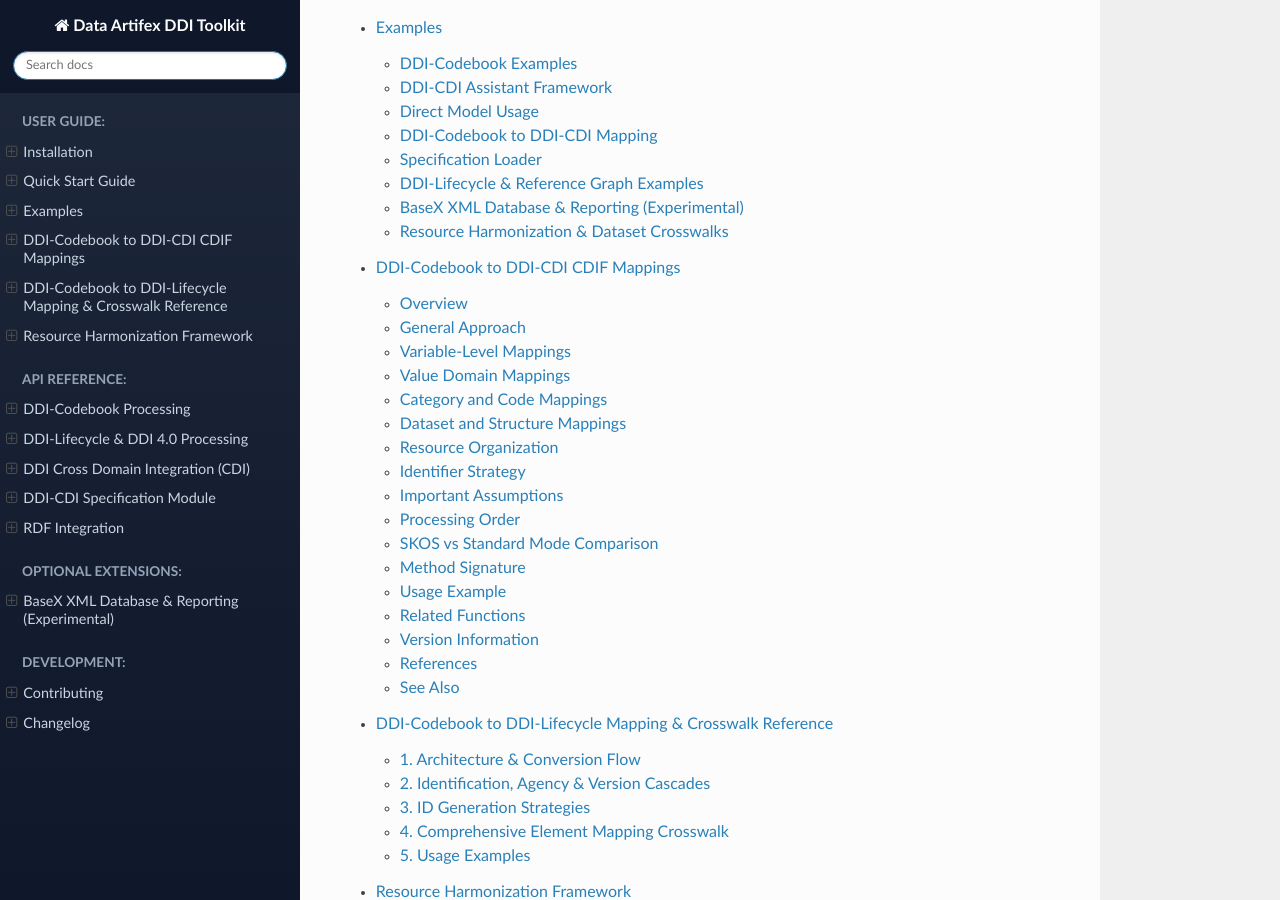
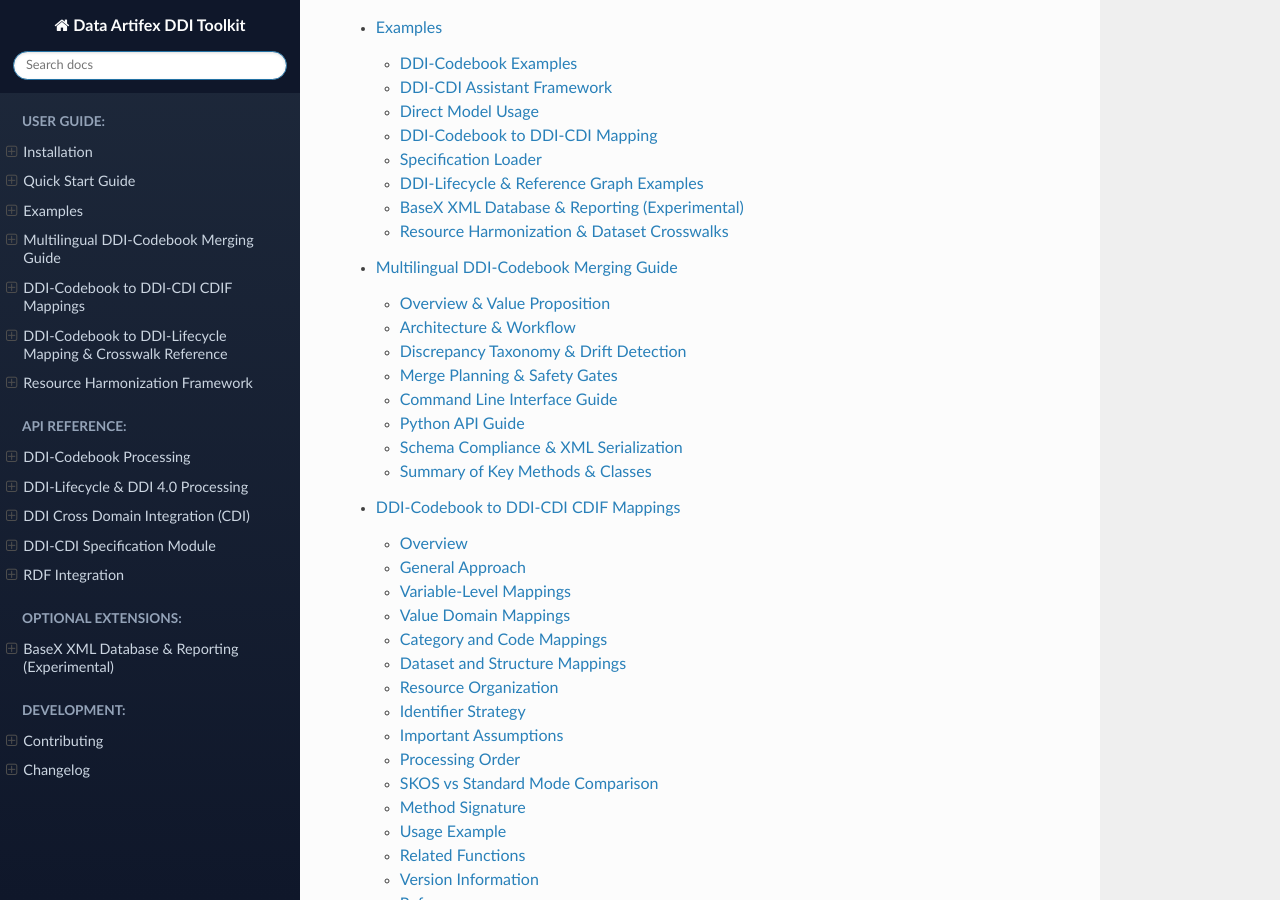
Before and after one commit to DataArtifex/ddi-toolkit, a Sphinx documentation site: the page built from docs/source/index.rst, in a window 1280 px wide and 900 px high, scrolled down 4058 px. Built offline with Sphinx 7.4.7 and the Read the Docs theme 3.1.0, drawn with Linux system fonts in a browser that asks for light colours; some of the changed lines change nothing that is shown.

Commit message:
docs: add multilingual DDI-Codebook merging guide and update documentation index

```diff
--- /dev/null
+++ b/docs/source/codebook_i18n_merge.rst
@@ -0,0 +1,289 @@
+Multilingual DDI-Codebook Merging Guide
+=========================================
+
+The ``dartfx.ddi.ddicodebook.i18n`` module provides a robust, two-stage engine for assessing, planning, and merging multilingual DDI-Codebook 2.6 documents.
+
+When survey data is documented across multiple languages (for example, a study documented in both English and Finnish, Spanish, or French), data producers often maintain two separate DDI-Codebook XML files: a **canonical baseline** document and a **translated** document. Reconciling these into a single, compliant bilingual DDI-Codebook file requires strict governance to ensure that text translations are correctly injected while preventing unintentional schema divergence or silent data drift.
+
+.. contents:: Table of Contents
+   :local:
+   :depth: 2
+
+Overview & Value Proposition
+----------------------------
+
+International survey programs and multilingual statistical agencies frequently encounter challenges when managing translated documentation:
+
+* **Incomplete Translations**: Translated files may omit labels, interviewer instructions, or category definitions present in the canonical version.
+* **Unmatched Translated Content**: Translated files may contain legacy variables or extra elements not found in the canonical survey instrument.
+* **Silent Data Drift**: A translated file may appear to be a simple linguistic translation, but may accidentally contain differing summary statistics (mean, min, max, valid cases), altered category frequency distributions, or modified missing value definitions.
+* **DDI-Codebook Schema Rules**: DDI-Codebook 2.6 uses specific mechanisms for multilingual metadata—such as tagging elements with ``xml:lang`` attributes, mapping secondary study titles to ``<parTitl xml:lang="...">``, and enforcing strict XML sequence ordering.
+
+To address these challenges, the DDI Toolkit implements a **two-stage architecture**:
+
+1. **Stage 1 (Assessment & Planning)**: Compares canonical and translated files, detects discrepancies and data drift, and generates both an actionable YAML merge plan and a human-readable Markdown audit report.
+2. **Stage 2 (Merging & Validation)**: Clones the canonical document as the authoritative structural baseline, tags elements with ``xml:lang``, injects translated siblings, respects human approval gates, and validates the output against the official DDI-Codebook XML schema.
+
+Architecture & Workflow
+-----------------------
+
+.. code-block:: text
+
+   +------------------------------------+      +------------------------------------+
+   |   Canonical DDI-C XML (e.g. EN)    |      |   Translated DDI-C XML (e.g. FI)   |
+   +------------------------------------+      +------------------------------------+
+                     \                                    /
+                      \                                  /
+                       v                                v
+   +--------------------------------------------------------------------------------+
+   |                      STAGE 1: ASSESSMENT & GOVERNANCE PLANNING                 |
+   |                               (assess_merge)                                   |
+   |                                                                                |
+   |   - Structural Alignment Check across docDscr, stdyDscr, fileDscr, dataDscr    |
+   |   - Missing Translation Detection (TRANSLATION_MISSING)                        |
+   |   - Unmatched Element Detection (UNMATCHED_TRANSLATION)                        |
+   |   - Silent Data Drift Detection (STATS_DIVERGENCE, FREQS_DIVERGENCE, etc.)     |
+   |                                                                                |
+   |   --> Generates Actionable YAML Plan  : survey_en.merge.plan.en_fi.yaml         |
+   |   --> Generates Formatted Audit Report : survey_en.merge.plan.en_fi.md          |
+   +--------------------------------------------------------------------------------+
+                                           |
+                                           v
+   +--------------------------------------------------------------------------------+
+   |                            HUMAN GOVERNANCE GATE                               |
+   |                                                                                |
+   |   Are there pending review items?                                              |
+   |     - YES: Execution is BLOCKED until items are approved or resolved.          |
+   |     - NO / AUTO-APPROVED: Proceeds to Stage 2 merging.                         |
+   +--------------------------------------------------------------------------------+
+                                           |
+                                           v
+   +--------------------------------------------------------------------------------+
+   |                       STAGE 2: MERGING & SCHEMA VALIDATION                     |
+   |                              (execute_merge)                                   |
+   |                                                                                |
+   |   1. Clone Canonical Document as structural baseline                           |
+   |   2. Inject xml:lang="en" on canonical baseline elements                       |
+   |   3. Inject translated sibling elements with xml:lang="fi"                     |
+   |   4. Automatically map secondary study title to <parTitl xml:lang="fi">        |
+   |   5. Apply fallback strategies (use_canonical) for missing translations        |
+   |   6. Validate resulting document against DDI-Codebook 2.6 XML Schema           |
+   +--------------------------------------------------------------------------------+
+                                           |
+                                           v
+   +--------------------------------------------------------------------------------+
+   |            Unified Bilingual DDI-Codebook XML (survey.merged.en_fi.xml)        |
+   +--------------------------------------------------------------------------------+
+
+Discrepancy Taxonomy & Drift Detection
+--------------------------------------
+
+The assessment engine inspects all four principal DDI-Codebook structural sections:
+
+* **``docDscr``**: Document description metadata.
+* **``stdyDscr``**: Study citation, abstract, notes, and study universe.
+* **``fileDscr``**: Data file descriptions and case counts.
+* **``dataDscr``**: Variable groups (``varGrp``), variables (``var``), labels (``labl``), question texts (``qstn``), instructions, summary statistics (``valm``), and categories (``catgry``).
+
+Discrepancies are categorized into distinct types:
+
+.. list-table::
+   :widths: 25 20 55
+   :header-rows: 1
+
+   * - Discrepancy Type
+     - Severity
+     - Description & Governance Rule
+   * - ``TRANSLATION_MISSING``
+     - Non-blocking
+     - The canonical document has an element or text, but the translated document omits it. If ``default_fallback_to_canonical=True`` is configured, the merge copies the canonical text to avoid empty secondary tags.
+   * - ``UNMATCHED_TRANSLATION``
+     - Review Recommended
+     - The translated document contains an element (e.g., an obsolete variable) that does not exist in the canonical document. By default, unmatched translated elements are skipped to preserve canonical structural integrity.
+   * - ``STRUCTURAL_DIVERGENCE``
+     - Review Required
+     - Container hierarchy, variable order, or code lists differ structurally between the two files.
+   * - ``STATS_DIVERGENCE``
+     - **Data Drift Gate**
+     - Summary statistics (mean, minimum, maximum, valid count, invalid count) differ between canonical and translated files. Indicates that the translated file may have been generated from a different data cut.
+   * - ``FREQS_DIVERGENCE``
+     - **Data Drift Gate**
+     - Category response counts (``<catStat>``) differ between files for the same category code.
+   * - ``MISSING_ATTR_DIVERGENCE``
+     - **Data Drift Gate**
+     - The missing value flag (``@missing="Y"``) differs on a category code between documents.
+
+Merge Planning & Safety Gates
+-----------------------------
+
+A merge plan (``MergePlan``) records all detected discrepancies, their proposed resolutions, and whether manual review is required:
+
+Resolution Types
+~~~~~~~~~~~~~~~~
+
+* **``use_canonical``**: Uses the canonical content for the primary language and applies canonical fallback content if secondary language is absent.
+* **``accept_translated``**: Injects the translated text alongside the canonical text with proper ``xml:lang`` tagging.
+* **``skip``**: Omits the discrepant element from the merged output.
+* **``manual_review``**: Flags the item as requiring explicit human confirmation before execution can proceed.
+
+Safety Gate Behavior
+~~~~~~~~~~~~~~~~~~~~
+
+If a ``MergePlan`` contains any items with ``status: pending_review``, ``execute_merge()`` **halts execution and raises a ``RuntimeError``**. This ensures that unintended data drift cannot silently corrupt production metadata. Curators can resolve pending items either by:
+
+1. Editing the generated YAML merge plan (changing resolution to ``accept_canonical``, ``accept_translated``, or ``skip``) and re-running.
+2. Passing the ``--auto-approve`` flag (in CLI) or setting ``auto_approve_non_drift=True`` (in Python) to automatically approve non-drift discrepancies.
+
+Command Line Interface Guide
+----------------------------
+
+The toolkit provides a dedicated CLI command, ``dartfx-ddi ddici18nmerge``:
+
+Basic Ingestion & Automated Merging
+~~~~~~~~~~~~~~~~~~~~~~~~~~~~~~~~~~~
+
+.. code-block:: bash
+
+   # Analyze differences and execute merge if clean
+   dartfx-ddi ddici18nmerge survey_en.xml survey_fi.xml
+
+By default, the command automatically derives the standard plan and output file names:
+* Plan file: ``survey_en.merge.plan.en_fi.yaml``
+* Markdown report: ``survey_en.merge.plan.en_fi.md``
+* Merged file: ``survey_en.merged.en_fi.xml``
+
+Auto-Approving Non-Drift Discrepancies & Validating Schema
+~~~~~~~~~~~~~~~~~~~~~~~~~~~~~~~~~~~~~~~~~~~~~~~~~~~~~~~~~~
+
+For automated ETL pipelines where minor missing translations should not block execution:
+
+.. code-block:: bash
+
+   dartfx-ddi ddici18nmerge survey_en.xml survey_fi.xml --auto-approve --validate
+
+Specifying Language Tags & Custom Output Path
+~~~~~~~~~~~~~~~~~~~~~~~~~~~~~~~~~~~~~~~~~~~~~
+
+.. code-block:: bash
+
+   dartfx-ddi ddici18nmerge baseline.xml spanish.xml \
+       --lang-canonical en \
+       --lang-translated es \
+       --output bilingual_study.xml \
+       --validate
+
+Re-using and Refreshing Merge Plans
+~~~~~~~~~~~~~~~~~~~~~~~~~~~~~~~~~~~
+
+When the CLI detects an existing ``.merge.plan.yaml`` file, it reuses the curator's resolutions. To force a full re-assessment from scratch, use ``--refresh``:
+
+.. code-block:: bash
+
+   dartfx-ddi ddici18nmerge survey_en.xml survey_fi.xml --refresh
+
+Python API Guide
+----------------
+
+Assessing Discrepancies Programmatically
+~~~~~~~~~~~~~~~~~~~~~~~~~~~~~~~~~~~~~~~~
+
+.. code-block:: python
+
+   from dartfx.ddi.ddicodebook.i18n import assess_merge, MergeStrategy
+
+   # Define merge strategy
+   strategy = MergeStrategy(
+       default_fallback_to_canonical=True,
+       auto_approve_non_drift=False,
+   )
+
+   # Stage 1: Run assessment
+   plan = assess_merge(
+       canonical="survey_en.xml",
+       translated="survey_fi.xml",
+       lang_canonical="en",
+       lang_translated="fi",
+       strategy=strategy,
+   )
+
+   print(f"Total Discrepancies: {plan.summary.total_discrepancies}")
+   print(f"Missing Translations: {plan.summary.missing_translations}")
+   print(f"Data Drift Divergences: {plan.summary.stats_divergences + plan.summary.freqs_divergences}")
+   print(f"Pending Human Review: {plan.pending_review_count}")
+
+   # Generate GitHub-flavored Markdown report
+   markdown_report = plan.to_markdown()
+   print(markdown_report[:500] + "...")
+
+Curating Resolutions Programmatically
+~~~~~~~~~~~~~~~~~~~~~~~~~~~~~~~~~~~~~
+
+.. code-block:: python
+
+   from dartfx.ddi.ddicodebook.i18n.models import ResolutionType
+
+   # Approve all pending review items programmatically
+   for item in plan.discrepancies:
+       if item.is_pending:
+           item.resolution = ResolutionType.USE_CANONICAL
+           item.is_approved = True
+
+   # Save the curated plan
+   plan.save_yaml("survey_en.merge.plan.en_fi.yaml")
+
+Executing the Merge
+~~~~~~~~~~~~~~~~~~~
+
+.. code-block:: python
+
+   from dartfx.ddi.ddicodebook.i18n import execute_merge
+
+   # Stage 2: Execute merge
+   merged_codebook = execute_merge(
+       canonical="survey_en.xml",
+       translated="survey_fi.xml",
+       plan=plan,
+       output_path="survey_bilingual.xml",
+   )
+
+   # Export back to XML string
+   xml_output = merged_codebook.to_xml_string(pretty_print=True)
+
+Schema Compliance & XML Serialization
+-------------------------------------
+
+The merger implements strict adherence to the DDI-Codebook 2.6 XML Schema:
+
+* **``xml:lang`` Injection**: Canonical elements receive ``xml:lang="en"`` (or configured canonical language code), and translated siblings receive ``xml:lang="fi"``.
+* **Parallel Title Remapping**: In DDI-Codebook, the primary ``<titl>`` element is singular. Secondary translated titles are automatically mapped to ``<parTitl xml:lang="...">`` inside ``<titlStmt>``.
+* **Sequence Ordering**: All child elements are inserted according to the official XML schema sequence definition to ensure post-merge validation succeeds.
+* **Validation**: Merged documents can be validated directly using ``validate_codebook_xml(output_path)``:
+
+.. code-block:: python
+
+   from dartfx.ddi.ddicodebook.utils import validate_codebook_xml
+
+   is_valid, report = validate_codebook_xml("survey_bilingual.xml", strict=True)
+   print(f"Valid DDI-C: {is_valid}")
+   if not is_valid:
+       print(report["summary"])
+
+Summary of Key Methods & Classes
+--------------------------------
+
+.. list-table::
+   :widths: 30 70
+   :header-rows: 1
+
+   * - Class / Function
+     - Role & Description
+   * - ``assess_merge()``
+     - Compares canonical and translated DDI-C files, detects discrepancies and data drift, and generates a ``MergePlan``.
+   * - ``execute_merge()``
+     - Applies an approved ``MergePlan`` to produce a unified, bilingual DDI-C 2.6 XML file. Halts if unapproved items exist.
+   * - ``MergePlan``
+     - Pydantic model storing the discrepancy inventory, metadata summaries, and individual item resolutions. Exports to YAML and Markdown.
+   * - ``MergeStrategy``
+     - Configures assessment defaults (fallback to canonical, auto-approval rules, default resolutions).
+   * - ``DiscrepancyItem``
+     - Detailed record of a single discrepancy, its XML path, canonical vs. translated content, and assigned resolution.
--- a/docs/source/ddicodebook.rst
+++ b/docs/source/ddicodebook.rst
@@ -133,6 +133,9 @@
 1. **Stage 1 (Assessment & Planning)**: Scans ``docDscr``, ``stdyDscr``, ``fileDscr``, and ``dataDscr`` (variables, category codes, and variable groups) to detect translation gaps, structural divergences, and language-agnostic data drift (differences in summary statistics, frequencies, or missing value attributes). It outputs a machine-actionable YAML merge plan (``.merge.plan.{lang_c}_{lang_t}.yaml``) and a human-readable Markdown report (``.merge.plan.{lang_c}_{lang_t}.md``).
 2. **Stage 2 (Merging)**: Clones the canonical document as the structural backbone, tags canonical elements with ``xml:lang``, injects translated elements with corresponding ``xml:lang`` attributes, maps secondary titles to ``<parTitl xml:lang="...">``, and applies strategies like ``use_canonical`` when translations are absent. If unapproved pending items remain, merge execution halts cleanly.
 
+.. seealso::
+   See the comprehensive :doc:`codebook_i18n_merge` User Guide for full architectural workflow diagrams, discrepancy taxonomy, silent data drift rules, and merge planning governance.
+
 Python API Usage::
 
    from dartfx.ddi.ddicodebook.i18n import assess_merge, execute_merge, MergeStrategy
--- a/docs/source/index.rst
+++ b/docs/source/index.rst
@@ -133,6 +133,7 @@
    installation
    quickstart
    examples
+   codebook_i18n_merge
    codebook_to_cdi_mappings
    codebook_to_lifecycle_mappings
    harmonizer
--- a/docs/source/quickstart.rst
+++ b/docs/source/quickstart.rst
@@ -379,7 +379,7 @@
 ----------
 
 * Learn about the core :doc:`ddicdi` implementation.
-* Explore the :doc:`ddicodebook` API reference.
+* Explore the :doc:`ddicodebook` API reference and the :doc:`codebook_i18n_merge` User Guide.
 * Learn about :doc:`ddilifecycle` fragment streaming, DDI 4.0 models, and resource profile analysis.
 * Read the comprehensive :doc:`harmonizer` framework documentation.
 * Explore the optional :doc:`basex` XML database and reporting extension.
```
